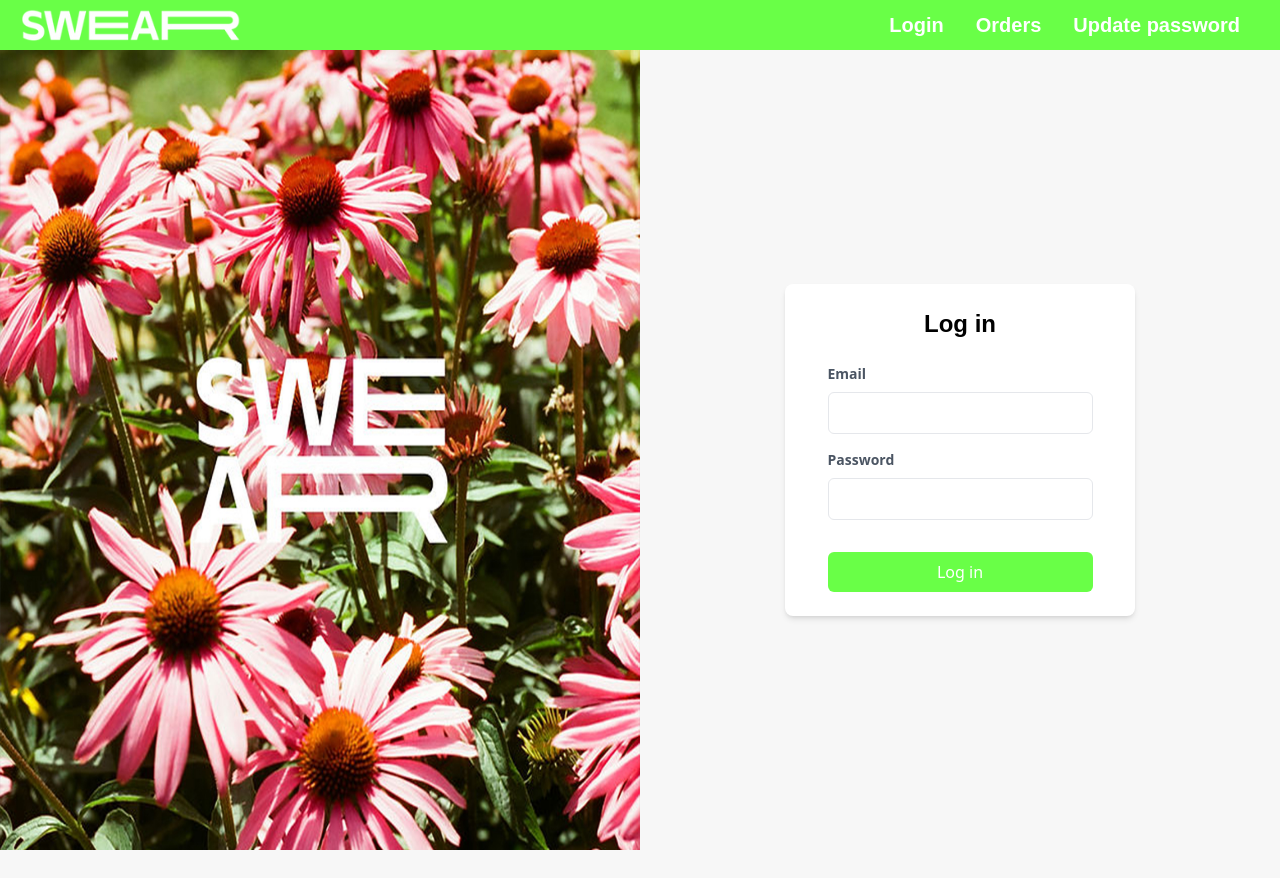
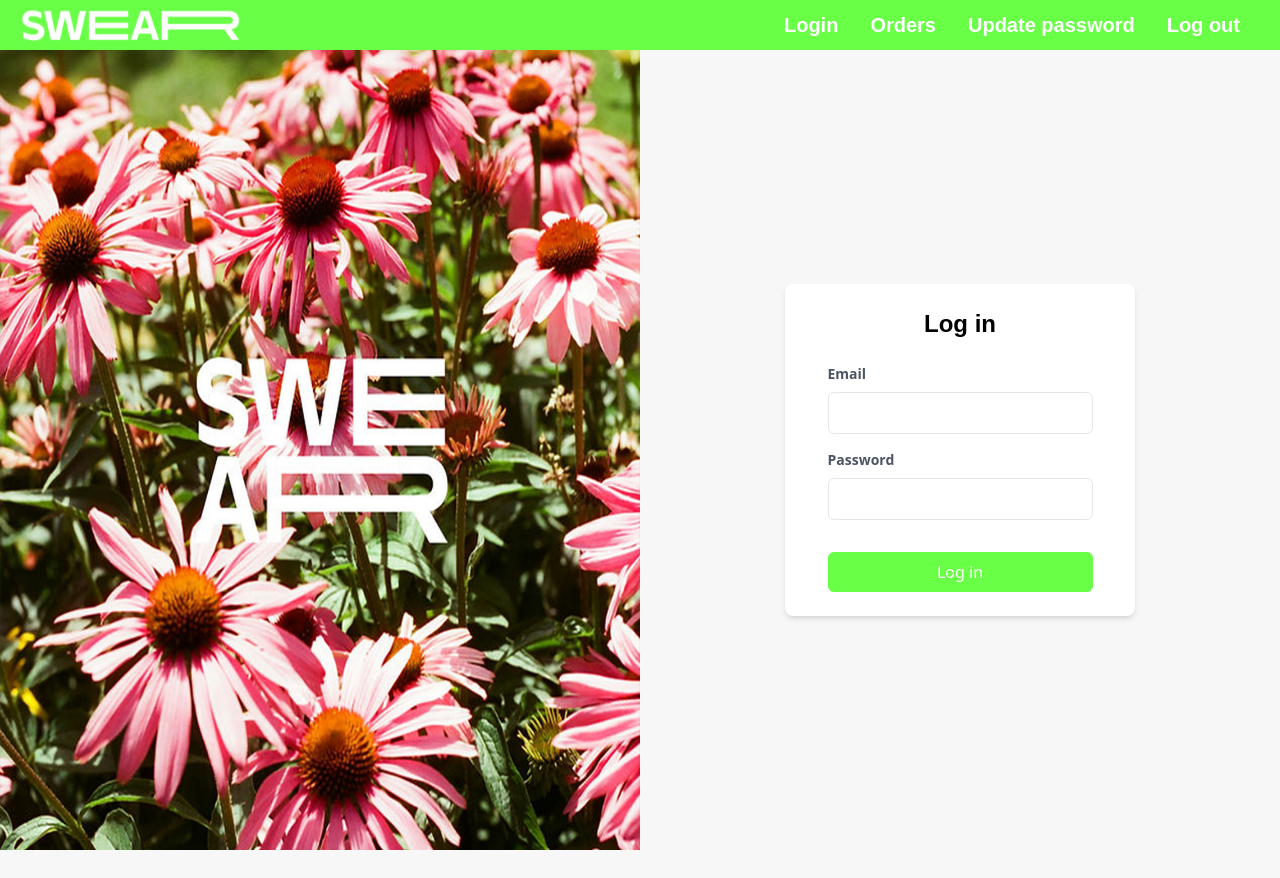
Before and after one commit to TiboMertens/SWEARLondon-VUE, a Vue app: page / in a window 1280 px wide. Built offline with nearby package versions, Linux system fonts and the light colour scheme.

Commit message:
Feat: Logout

```diff
--- a/src/components/Nav.vue
+++ b/src/components/Nav.vue
@@ -1,16 +1,27 @@
 <script setup>
+
+import router from "../router";
+
+const logOut = () => {
+    localStorage.clear();
+    router.push('/');
+};
+
 </script>
 
 <template>
     <nav class="bg-[#69FF47]  h-[50px] flex justify-between items-center">
         <img src="../assets/logo.png" alt="logo" class="h-8 ml-4">
-        <div class="pr-6 p-2.5">
+        <div class="pr-6 p-2.5 flex">
             <router-link class="nav-link mx-4 font-bold text-white hover:text-black text-lg md:text-xl"
                 to="/">Login</router-link>
             <router-link class="nav-link mx-4 font-bold text-white hover:text-black text-lg md:text-xl"
                 to="/orders">Orders</router-link>
             <router-link class="nav-link mx-4 font-bold text-white hover:text-black text-lg md:text-xl"
                 to="/updatePassword">Update password</router-link>
+            <div @click="logOut">
+                <p class="nav-link mx-4 font-bold text-white hover:text-black text-lg md:text-xl cursor-pointer">Log out</p>
+            </div>
         </div>
     </nav>
 </template>
```
